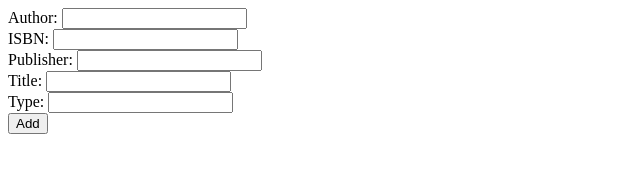
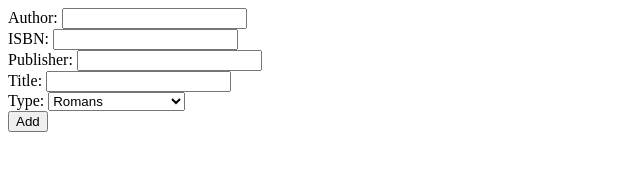
Before and after one commit to AleksandraSandor/WAR_PYT_W_04_WARSZTATY_4, a plain HTML site: page index.html in a window 1280 px wide. Shown: the full height of the page, 0-640 px from the left. Drawn offline with nearby package versions, Linux system fonts and the light colour scheme; no server answers.

Commit message:
nice form

```diff
--- a/index.html
+++ b/index.html
@@ -23,7 +23,15 @@
     </label>
     <br>
     <label> Type:
-            <input type="number" name="genre" id="type">
+        <select name="genre" id="type" >
+              <option value=1>Romans</option>
+              <option value=2>Obyczajowa</option>
+              <option value=3>Sci-fi i fantasy</option>
+              <option value=4>Literatura faktu</option>
+              <option value=5>Popularnonaukowa</option>
+              <option value=6>Poradnik</option>
+              <option value=7>Kryminał, sensacja</option>
+        </select>
     </label>
     <br>
     <input type='submit' id='add-button' value='Add'>
```
